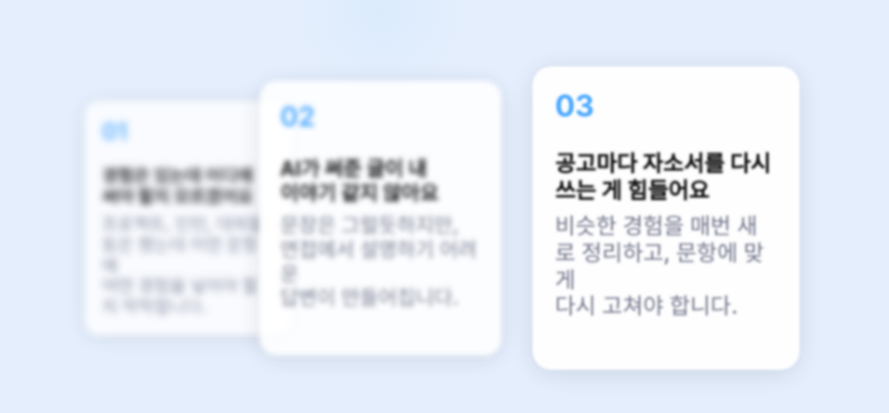
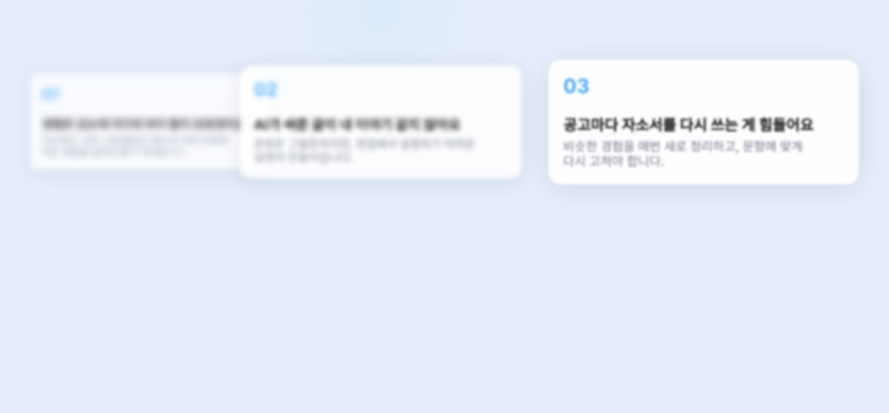
Before and after one commit to Nexters-Logit/logit-landing, a Next.js app: page / in a window 1280 px wide. Shown: the part 1189-1602 px from the top of the page, without its empty margins (259-1148 px from the left). Built offline with nearby package versions, Linux system fonts and the light colour scheme; a web font is replaced by a local one.

Commit message:
fix: 데스크탑 PainPoint 카드·텍스트 반응형 - 고정 px → clamp() vw 기반으로 변경

```diff
--- a/src/components/sections/PainPoint.tsx
+++ b/src/components/sections/PainPoint.tsx
@@ -316,12 +316,13 @@ function DesktopPainPoint() {
                 aria-hidden="true"
                 style={{ width: "clamp(100px, 10.83vw, 208px)", height: "auto" }}
               />
-              <p className="text-grey-300 text-[18px] lg:text-[24px] font-normal leading-[120%] text-center self-stretch">
+              <p className="text-grey-300 font-normal leading-[120%] text-center self-stretch"
+                style={{ fontSize: "clamp(14px, 1.25vw, 24px)" }}>
                 자소서 작성, 왜 매번 이렇게 어려울까요?
               </p>
               <h2
-                className="text-[28px] lg:text-[40px] font-bold text-grey-400 leading-[120%] text-center self-stretch [word-break:keep-all]"
-                style={{ marginTop: "-24px" }}
+                className="font-bold text-grey-400 leading-[120%] text-center self-stretch [word-break:keep-all]"
+                style={{ fontSize: "clamp(22px, 2.08vw, 40px)", marginTop: "-24px" }}
               >
                 {QUOTE}
               </h2>
@@ -329,12 +330,14 @@ function DesktopPainPoint() {
 
             {/* 카드 그리드 */}
             <div
-              className="w-full grid grid-cols-3 gap-[28px] px-[181px] max-lg:px-[100px] items-stretch"
+              className="w-full grid grid-cols-3 items-stretch"
               style={{
                 position: "absolute",
-                top: "clamp(400px, 55.5vh, 599px)",
+                top: "clamp(360px, 55.5vh, 599px)",
                 left: 0, right: 0,
                 zIndex: 10,
+                gap: "clamp(16px, 1.46vw, 28px)",
+                padding: "0 clamp(60px, 9.4vw, 181px)",
               }}
             >
               {PAIN_POINTS.map((point, i) => {
@@ -356,8 +359,8 @@ function DesktopPainPoint() {
                       flexDirection: "column",
                       alignItems: "flex-start",
                       alignSelf: "stretch",
-                      padding: "24px",
-                      borderRadius: "20px",
+                      padding: "clamp(14px, 1.25vw, 24px)",
+                      borderRadius: "clamp(12px, 1.04vw, 20px)",
                       background: "#FFF",
                       boxShadow: isHovered
                         ? "0 8px 40px 0 rgba(0, 0, 0, 0.18)"
@@ -372,18 +375,21 @@ function DesktopPainPoint() {
                       transition: isConverging
                         ? "none"
                         : `opacity 0.7s ease-out ${cardDelay}ms, transform ${isHovered ? "0.18s ease-out" : `0.7s ease-out ${cardDelay}ms`}, box-shadow 0.18s ease-out`,
-                      gap: "29px",
+                      gap: "clamp(16px, 1.5vw, 29px)",
                       transformOrigin: "center center",
                       willChange: "transform, opacity, filter",
                       cursor: "default",
                     }}
                   >
-                    <span className="text-primary-100 text-[24px] lg:text-[32px] font-bold leading-[120%] self-stretch">0{i + 1}</span>
-                    <div style={{ display: "flex", flexDirection: "column", gap: "9px", alignSelf: "stretch" }}>
-                      <p className="text-black text-[18px] lg:text-[24px] font-bold leading-[120%] self-stretch [word-break:keep-all]">
+                    <span className="text-primary-100 font-bold leading-[120%] self-stretch"
+                      style={{ fontSize: "clamp(18px, 1.67vw, 32px)" }}>0{i + 1}</span>
+                    <div style={{ display: "flex", flexDirection: "column", gap: "clamp(6px, 0.47vw, 9px)", alignSelf: "stretch" }}>
+                      <p className="text-black font-bold leading-[120%] self-stretch [word-break:keep-all]"
+                        style={{ fontSize: "clamp(14px, 1.25vw, 24px)" }}>
                         {point.question}
                       </p>
-                      <p className="text-grey-300 text-[18px] lg:text-[24px] font-medium leading-[120%] self-stretch">
+                      <p className="text-grey-300 font-medium leading-[120%] self-stretch"
+                        style={{ fontSize: "clamp(12px, 1.04vw, 20px)" }}>
                         {point.description.split('\n').map((line, j, arr) => (
                           <span key={j}>{line}{j < arr.length - 1 && <br />}</span>
                         ))}
```
